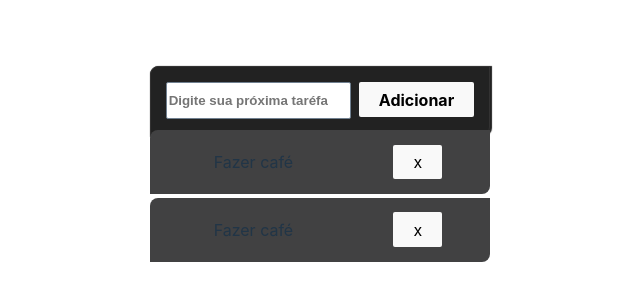
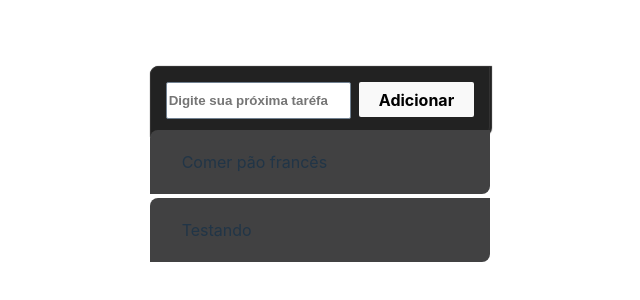
Before and after one commit to raioramalho/todo-list-frontend, a React (Vite) app: page / in a window 1280 px wide. Shown: the part 236-536 px from the top of the page, without its empty margins (320-960 px from the left). Built offline with nearby package versions, Linux system fonts and the light colour scheme.

Commit message:
Change static components to dinamic!

```diff
--- a/src/components/Bar.jsx
+++ b/src/components/Bar.jsx
@@ -4,10 +4,11 @@ import Input from "./Input"
 import './style/Bar.css'
 
 
+
 const Bar = (
     <div id="bar">
-        {Input}
-        {Button}
+        <Input id="testFunc" type="text" placeholder="Digite sua próxima taréfa"/>
+        <Button id="addButton" title="Adicionar"/>
     </div>
 )
 
--- a/src/components/Button.jsx
+++ b/src/components/Button.jsx
@@ -1,17 +1,21 @@
+import { useEffect, useState } from 'react'
 import './style/Button.css'
+
 
 function funClick(){
     console.log('click')
+    console.log(document.getElementById("testFunc").value)
 }
 
-const Button = (
 
-    <div>
-        <button id="addButton" onClick={funClick}>
-            Adicionar
-        </button>
-    </div>
-  )
+function Button(props) {
+    return (
+        <div>
+            <button id={ props.id } onClick={funClick}>{ props.title }</button>
+        </div>
+        )
+}
+
 
 
 export default Button
--- a/src/components/Card.jsx
+++ b/src/components/Card.jsx
@@ -2,17 +2,18 @@ import './style/Card.css'
 import Task from './Task'
 
 
+const Card = (
 
-const Card = (
+
     <div>
-        <div id="1" className='card'>
-            {Task}
+        <div className='card'>
+            <Task taskTitle="Comer pão francês"/>
         </div>
 
         <hr></hr>
 
-        <div id="2" className='card'>
-            {Task}
+        <div className='card'>
+            Testando
         </div>
     </div>
 )
--- a/src/components/Input.jsx
+++ b/src/components/Input.jsx
@@ -1,14 +1,15 @@
+import React from 'react';
 import './style/Input.css'
 
-function funcInput(){
+
+function testFunc(){
     console.log("Digitando..")
 }
 
-const Input = (
-    <div>
-        <input id="inputTask" onInput={funcInput} type="text" placeholder="Digite sua próxima taréfa"/>
-    </div>
-)
+
+function Input(props) {
+    return <input id={ props.id } type={ props.type } placeholder={ props.placeholder } onInput={testFunc}/>;
+}
 
 
 export default Input
--- a/src/components/Task.jsx
+++ b/src/components/Task.jsx
@@ -1,14 +1,9 @@
+import React from 'react';
+import ReactDOM from 'react-dom/client';
 import './style/Task.css'
 
-function delTask() {
-    console.log(`Deleting task...${document.getElementById("taskID")}`)
+function Task(props) {
+    return <p>{props.taskTitle}</p>
 }
 
-const Task = (
-    <div id="taskContent">
-        <p>Fazer café</p>
-        <button id="delTask" onClick={delTask}>x</button>
-    </div>
-)
-
 export default Task
--- a/src/layout/App.jsx
+++ b/src/layout/App.jsx
@@ -5,7 +5,9 @@ import Card from "../components/Card";
 import './App.css'
 
 
+
 function App() {
+
 
   return (
     <section>
```
